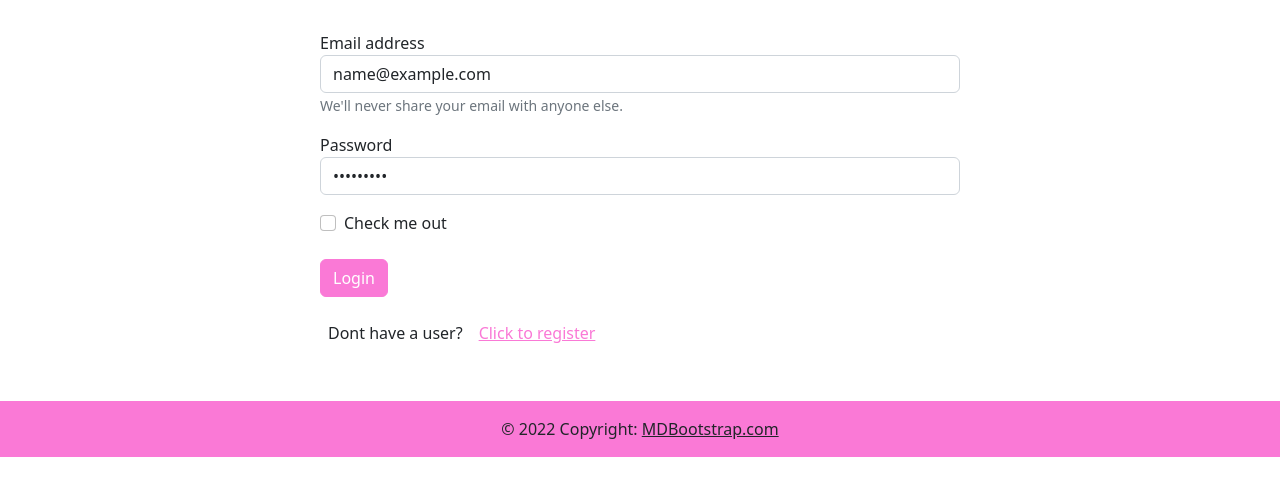
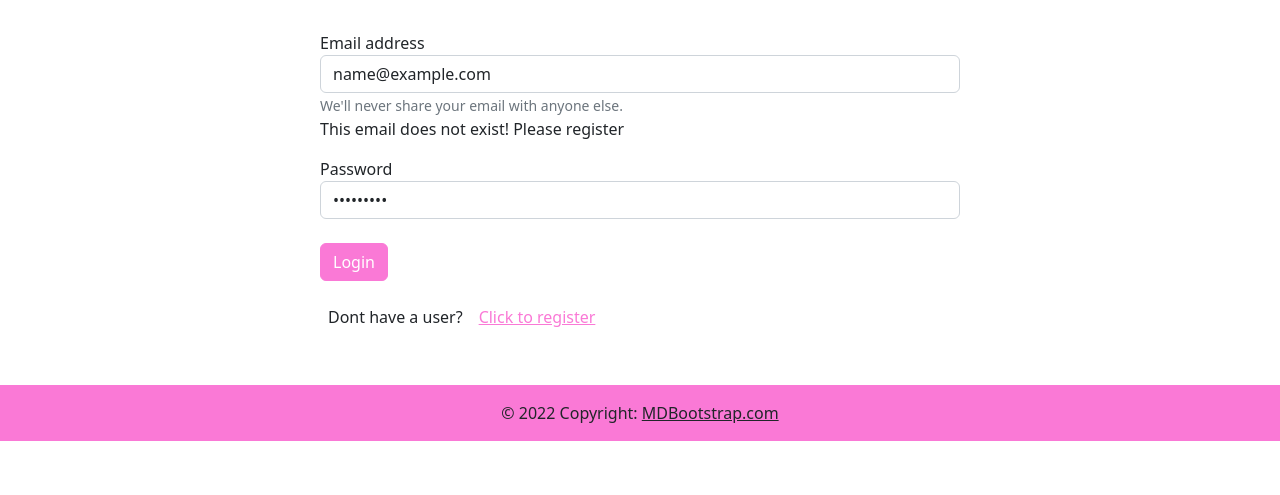
Before and after one commit to AnnaHelene01/JavaScript2-CA, a website: page index.html in a window 1280 px wide. Both pictures are taken after typing "name@example.com", "Sample123" into the empty fields and a click on the button "Login". Shown: the part 177-672 px from the top of the page. Drawn offline with nearby package versions, Linux system fonts and the light colour scheme; no server answers.

Commit message:
error msg if email does not exist

```diff
--- a/JavaScript/login.js
+++ b/JavaScript/login.js
@@ -23,7 +23,11 @@ function validateForm() {
      let emailPattern = /^(([^<>()\[\]\\.,;:\s@"]+(\.[^<>()\[\]\\.,;:\s@"]+)*)|(".+"))@((\[[0-9]{1,3}\.[0-9]{1,3}\.[0-9]{1,3}\.[0-9]{1,3}])|(([a-zA-Z\-0-9]+\.)+[a-zA-Z]{2,}))$/;
      if (!emailPattern.test(submittedEmail)) {
      emailMsg.innerHTML += "Please enter a valid email";
+     } if (submittedEmail !== localStorage.getItem("email")){
+        emailMsg.innerHTML = "This email does not exist! Please register";
      }
+
+
 
     const submittedPassword = password;
     if (submittedPassword.length < 8) {
--- a/JavaScript/script.js
+++ b/JavaScript/script.js
@@ -83,6 +83,8 @@ function validateAndProcess(event) {
     }
     console.log(newUserData);
 
+    localStorage.setItem("email", email);
+
     registerNewUser(registerUrl, newUserData);
 };
 
--- a/index.html
+++ b/index.html
@@ -40,10 +40,6 @@
               <input type="password" class="form-control" id="loginPassword" placeholder="Password" required>
               <p id="passwordMsg"></p>
             </div>
-            <div class="form-check">
-              <input type="checkbox" class="form-check-input" id="exampleCheck1" required>
-              <label class="form-check-label" for="exampleCheck1">Check me out</label>
-            </div>
             <p id="errorMsg"></p>
             <button id="submitBtn" name="submitBtn" type="submit" class="btn btn-primary text-white mt-2">
               Login
```
